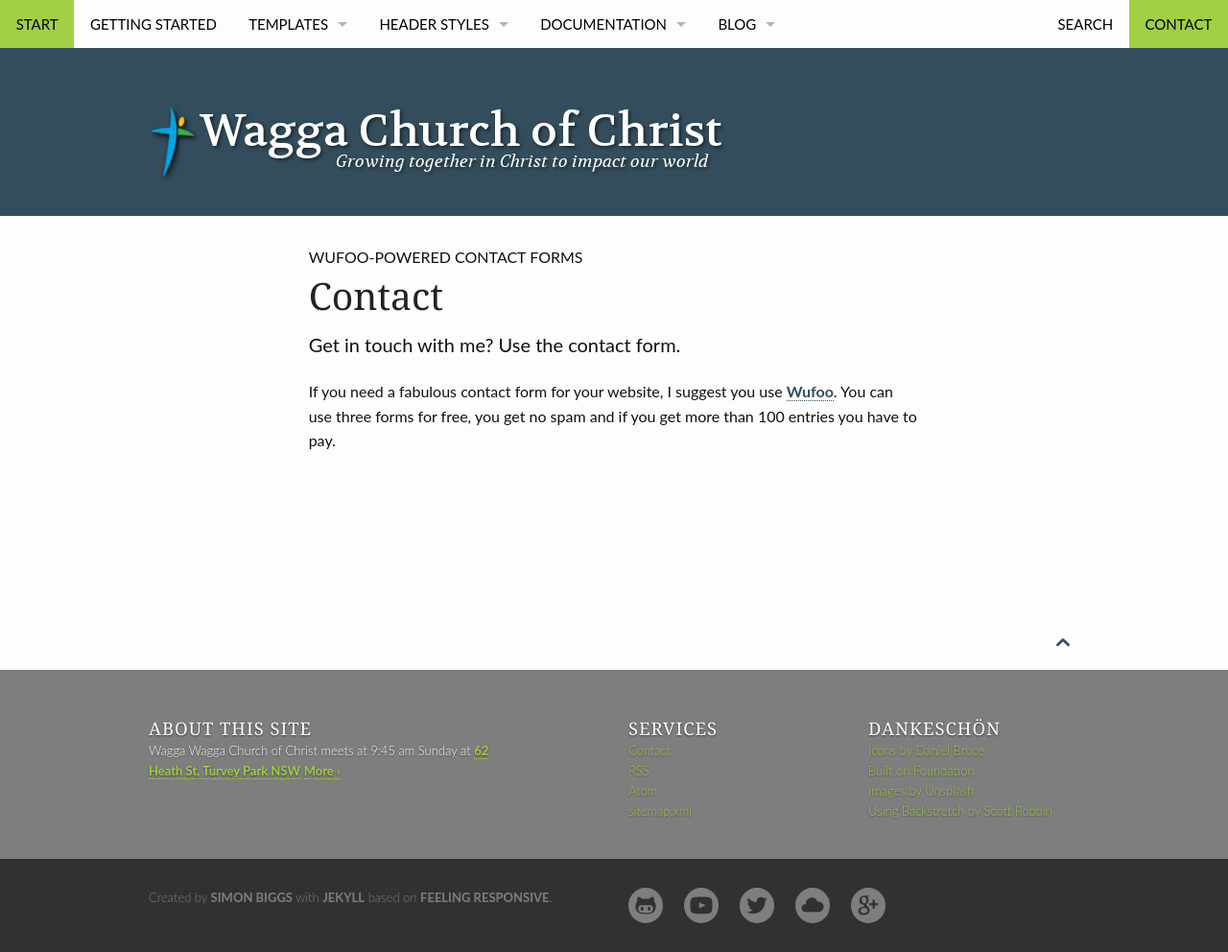
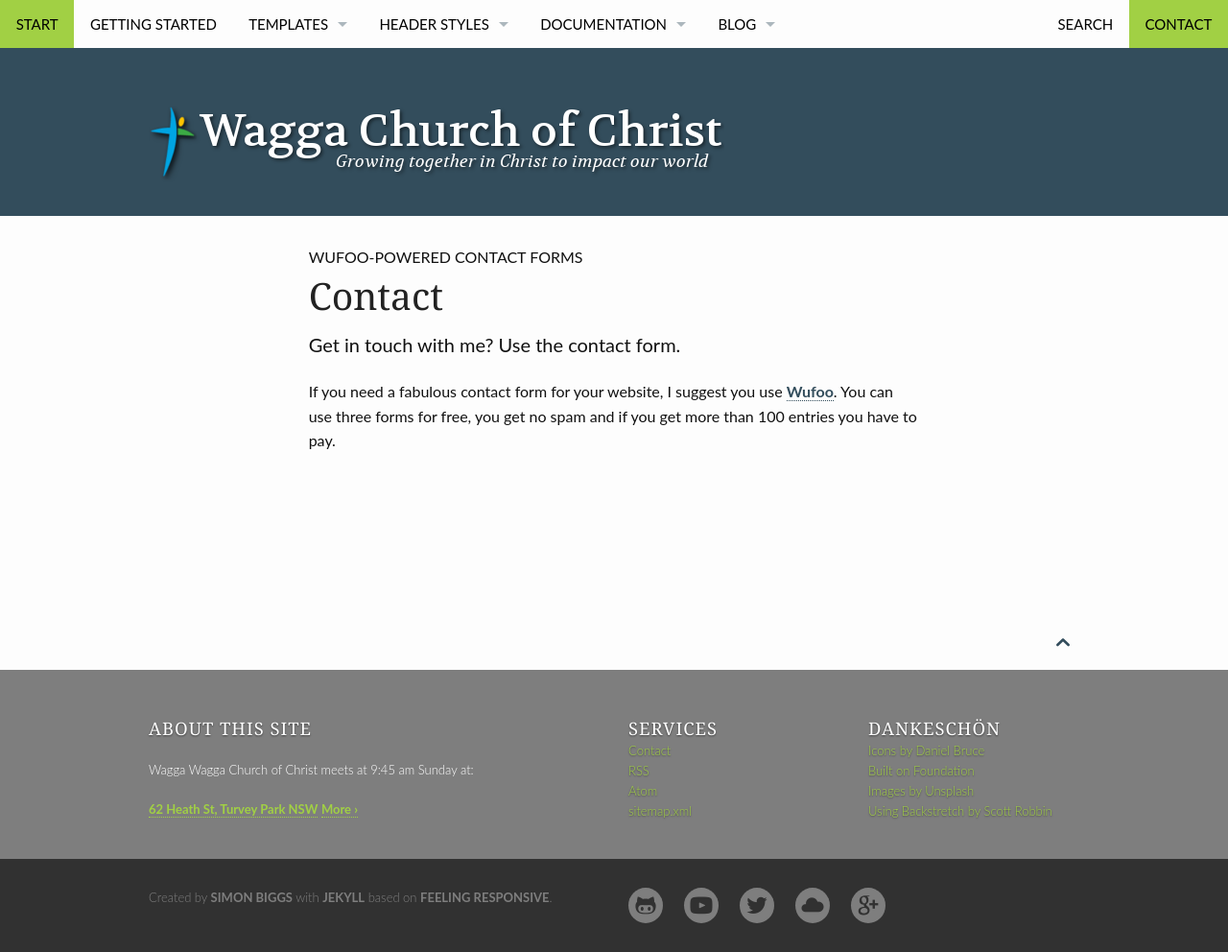
Before and after one commit to SimonBiggs/jekyll-google-drive, a Jekyll site: the page built from pages/contact.md, in a window 1280 px wide. Shown: the whole page at 96% size. Built offline with Jekyll 4.4.1, drawn with Linux system fonts in a browser that asks for light colours.

```diff
--- a/_config.yml
+++ b/_config.yml
@@ -14,7 +14,7 @@ title: 'Church of Christ'
 slogan: 'Growing together In Christ to impact our world'
 
 # The description is used on homepage and in the footer to quickly describe your website. Use a maximum of 150 characters for SEO-purposes.
-description: 'Wagga Wagga Church of Christ meets at 9:45 am Sunday at <a href="https://goo.gl/maps/iPPbyEdZCoP2">62 Heath St, Turvey Park NSW</a>'
+description: '<p>Wagga Wagga Church of Christ meets at 9:45 am Sunday at:</p><p><a href="https://goo.gl/maps/iPPbyEdZCoP2">62 Heath St, Turvey Park NSW</a></p>'
 
 # The credits show up in the includes/_footer.html – It would be nice of you to leave a link to Phlow or Feeling Responsive as a thank you :)
 credits: '<p>Created by <a href="http://simonbiggs.net/">Simon Biggs</a> with <a href="http://jekyllrb.com/" target="_blank">Jekyll</a> based on <a href="http://phlow.github.io/feeling-responsive/">Feeling Responsive</a>.</p>'
```
